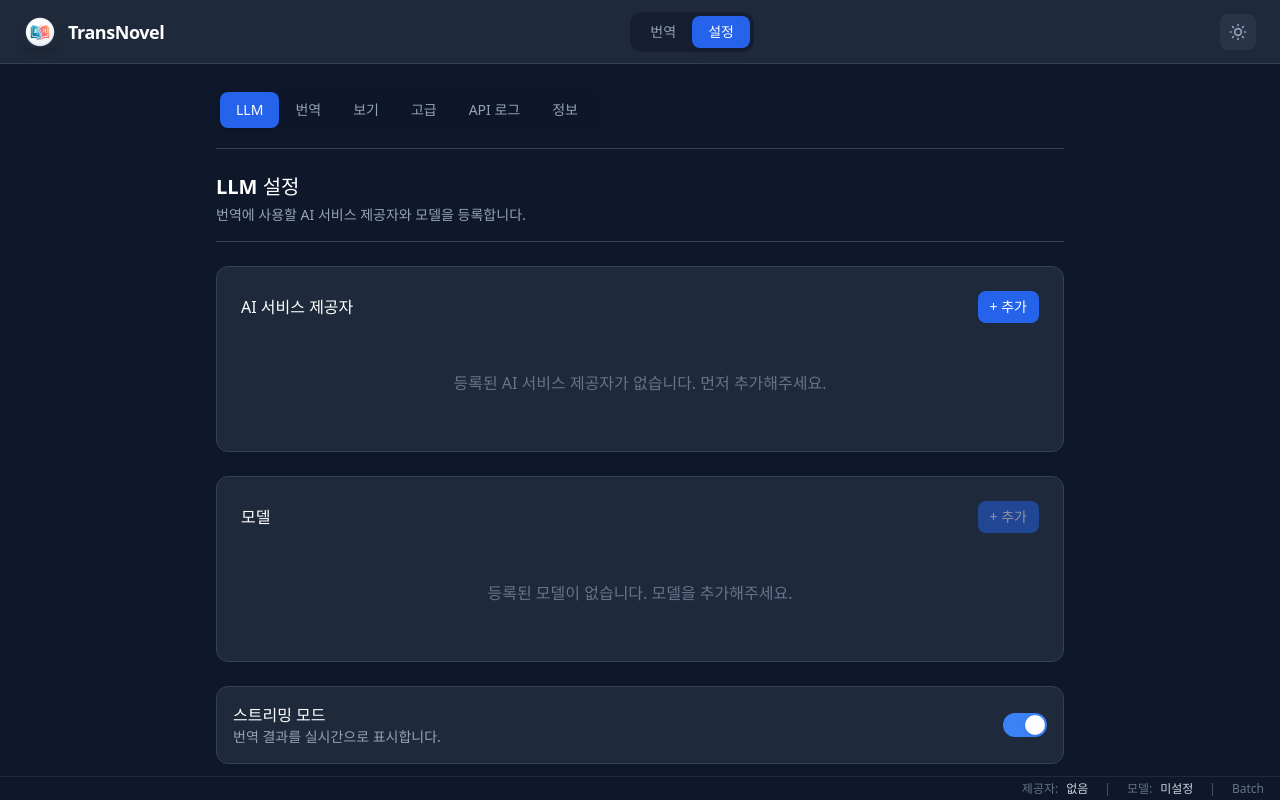
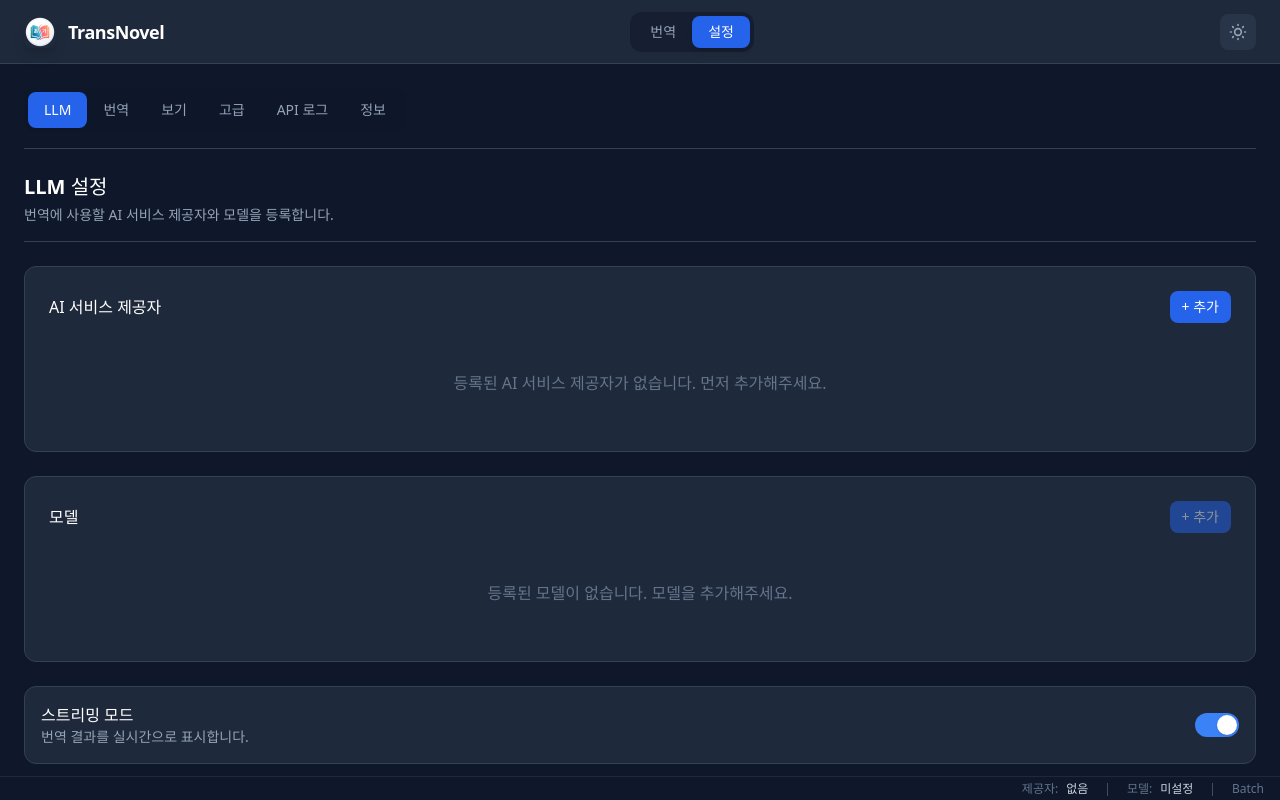
Before and after one commit to azyu/transnovel, a React (Vite) app: page / in a window 1280 px wide. Both pictures are taken after a click on the tab "설정". Built offline with nearby package versions, Linux system fonts and the light colour scheme.

Commit message:
fix: widen settings panel layout

```diff
--- a/src/components/settings/SettingsPanel.tsx
+++ b/src/components/settings/SettingsPanel.tsx
@@ -26,7 +26,7 @@ export const SettingsPanel: React.FC = () => {
   const isDark = theme === 'dark';
 
   return (
-    <div className="max-w-4xl mx-auto p-6 space-y-6">
+    <div className="max-w-7xl mx-auto p-6 space-y-6 w-full">
       <div className={`flex flex-col md:flex-row justify-between items-start md:items-center gap-4 border-b pb-4 ${isDark ? 'border-slate-700' : 'border-slate-200'}`}>
         <nav className={`flex p-1 rounded-xl ${isDark ? 'bg-slate-900/50' : 'bg-slate-200'}`}>
           {tabs.map((tab) => (
```
Also changed, not shown: .context/TASKS.md.
